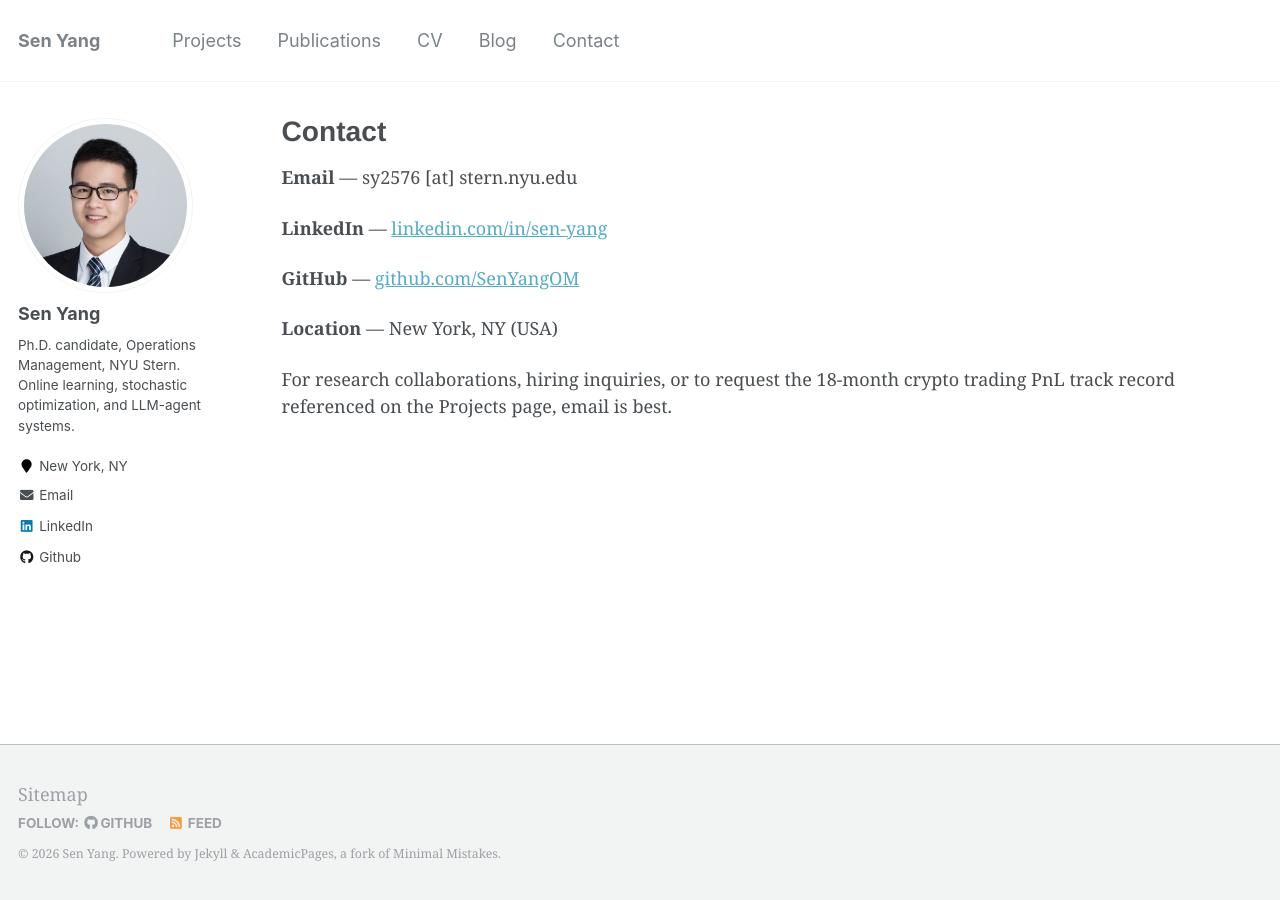
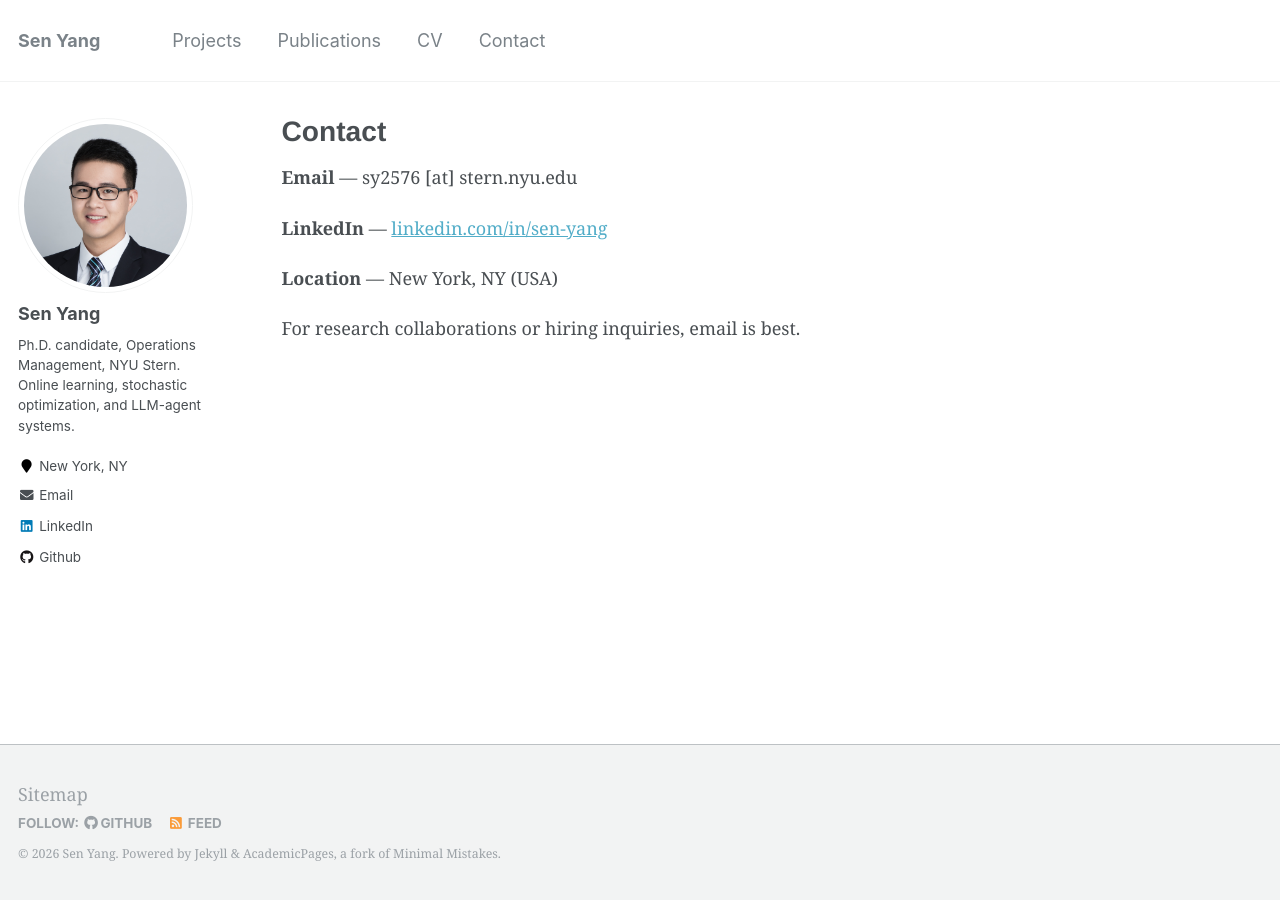
Before and after one commit to SenYangOM/SenYangOM.github.io, a Jekyll site: the page built from _pages/contact.md, in a window 1280 px wide. Built offline with Jekyll 4.4.1, drawn with Linux system fonts in a browser that asks for light colours.

Commit message:
Hide Blog from nav; trim contact page
Comment out the Blog entry in the main navigation. Remove the GitHub
link and the PnL-request clause from the contact page.

```diff
--- a/_data/navigation.yml
+++ b/_data/navigation.yml
@@ -9,8 +9,8 @@ main:
   - title: "CV"
     url: /cv/
 
-  - title: "Blog"
-    url: /year-archive/
+  # - title: "Blog"
+  #   url: /year-archive/
 
   - title: "Contact"
     url: /contact/
--- a/_pages/contact.md
+++ b/_pages/contact.md
@@ -9,8 +9,6 @@ author_profile: true
 
 **LinkedIn** — [linkedin.com/in/sen-yang](https://www.linkedin.com/in/sen-yang-5a9b6a12b/)
 
-**GitHub** — [github.com/SenYangOM](https://github.com/SenYangOM)
-
 **Location** — New York, NY (USA)
 
-For research collaborations, hiring inquiries, or to request the 18-month crypto trading PnL track record referenced on the Projects page, email is best.
+For research collaborations or hiring inquiries, email is best.
```
